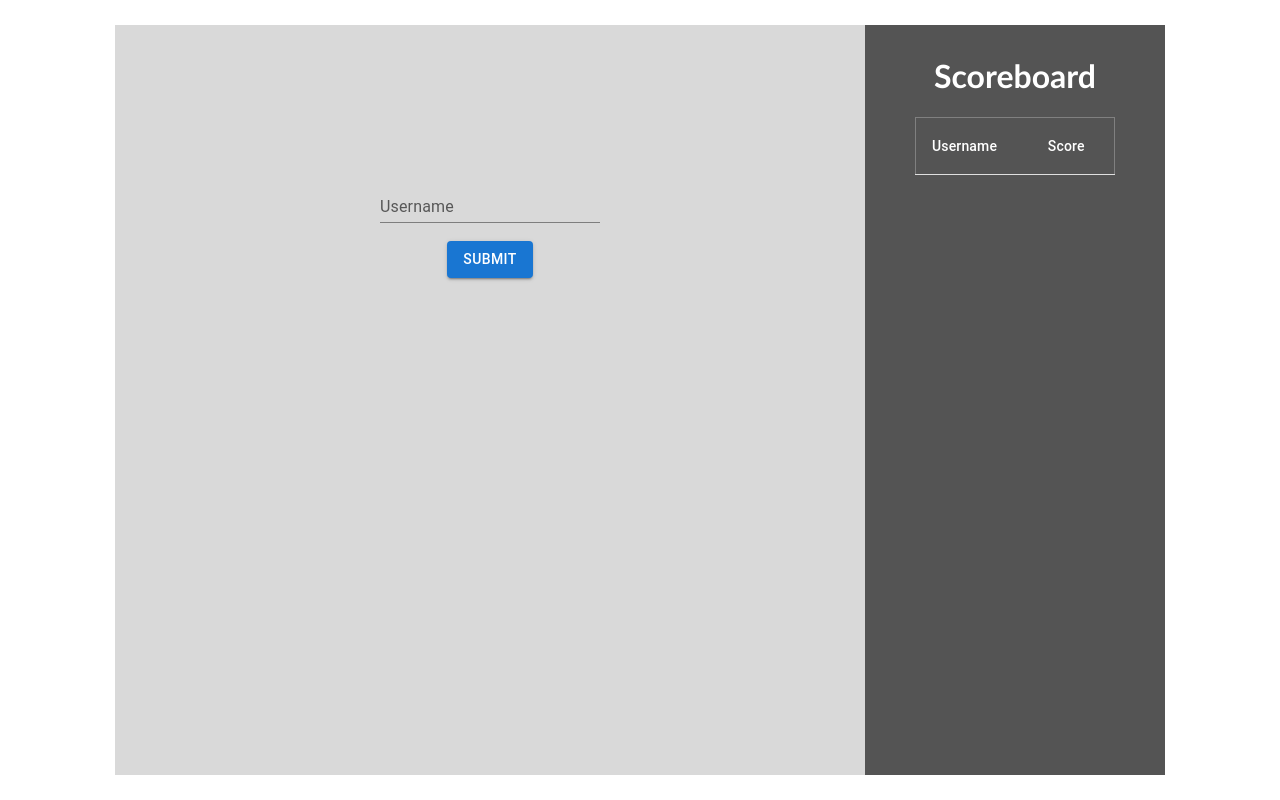
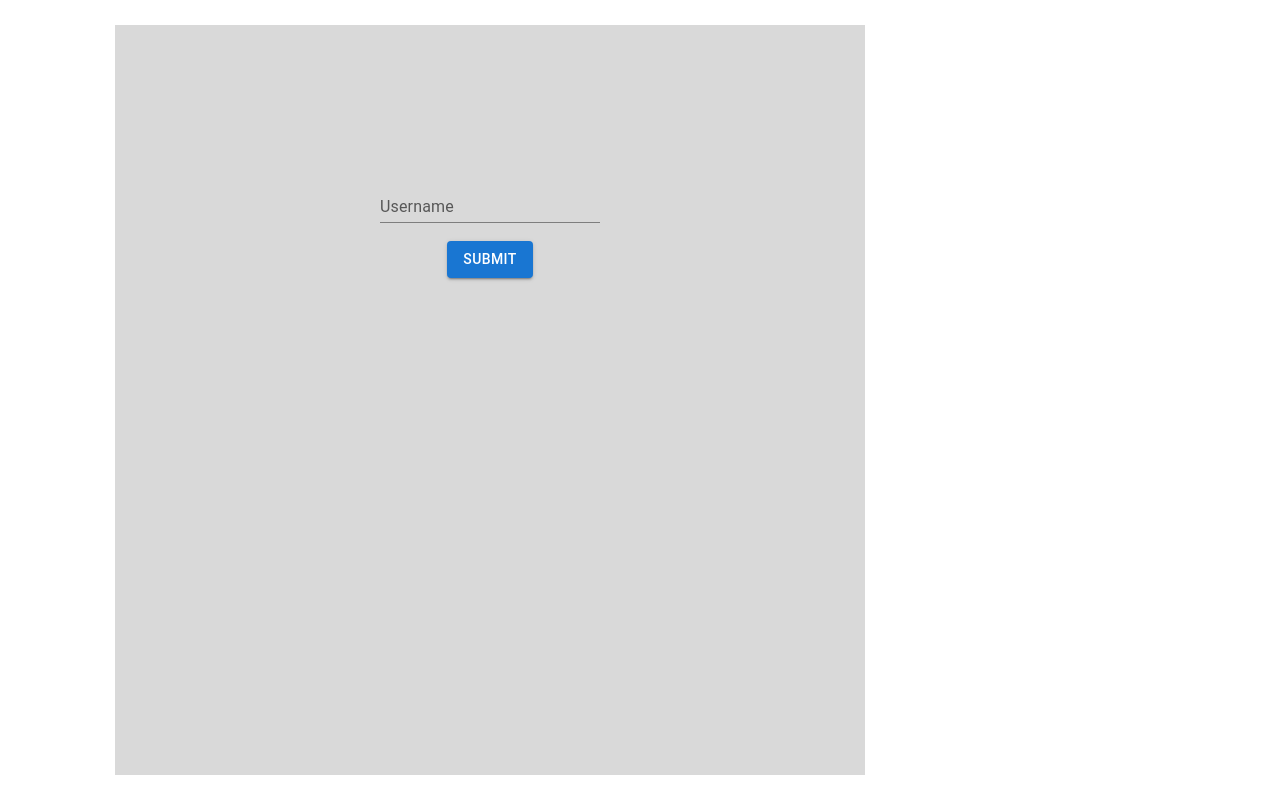
Before and after one commit to jdolphin5/Quizgame, a React app in the folder client/: page / in a window 1280 px wide. Built offline with nearby package versions, Linux system fonts and the light colour scheme.

Commit message:
hide scoreboard when username not selected

```diff
--- a/client/src/app.tsx
+++ b/client/src/app.tsx
@@ -52,7 +52,9 @@ const App: React.FC = () => {
         </div>
       )
     }
+    {usernameSelected && (
       <div className="scoreBoard"><Scoreboard userState={userState} setUserState={setUserState} /></div>
+    )}
     </div>
   );
 };
```
